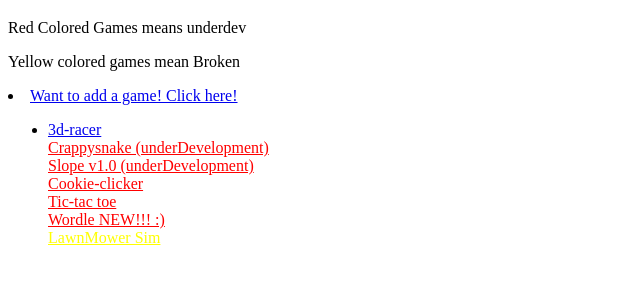
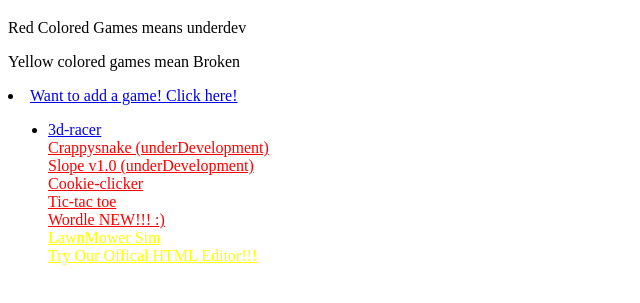
Before and after one commit to Zanman503/Naeroglops, a plain HTML site: page index.html in a window 1280 px wide. Shown: the part 61-364 px from the top of the page, without its empty margins (0-640 px from the left). Drawn offline with Linux system fonts and the light colour scheme.

Commit message:
Update index.html

```diff
--- a/index.html
+++ b/index.html
@@ -27,6 +27,9 @@
      <div>
     <a href="games/ts/ts.html" style="color:#FFFF00;"> LawnMower Sim  </a>
     </div>
+    <div>
+    <a href="games/ts/ts.html" style="color:#FFFF00;"> Try Our Offical HTML Editor!!!  </a>
+    </div>
 
   </ul>
 
```
